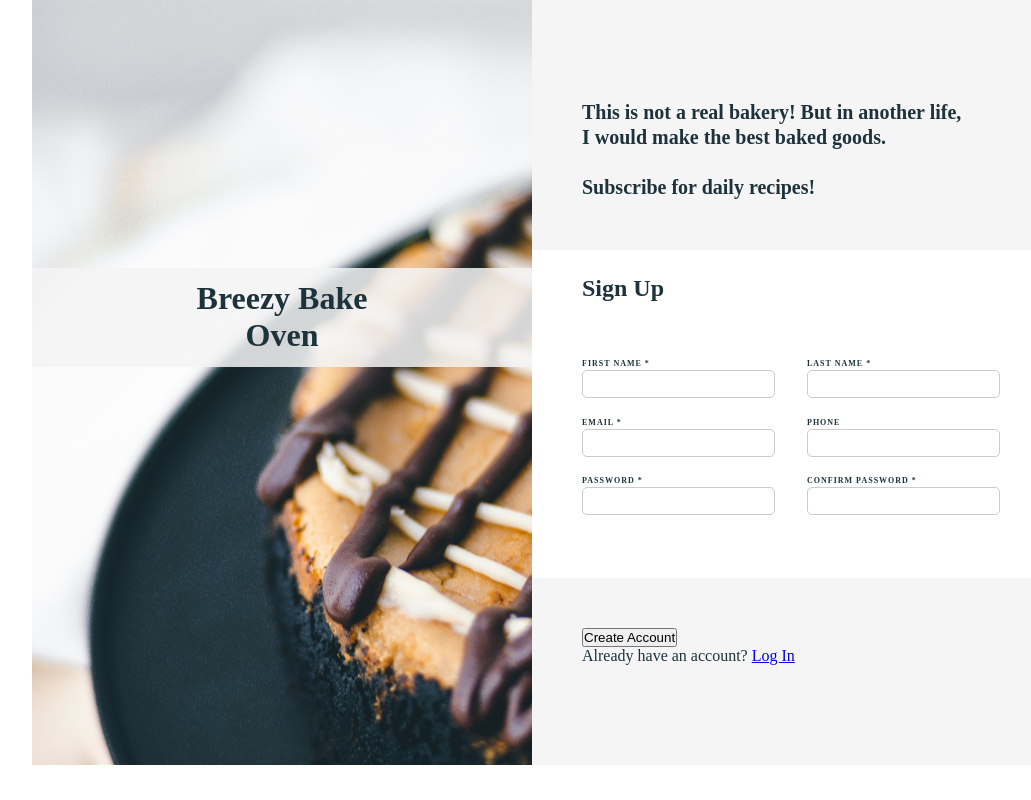
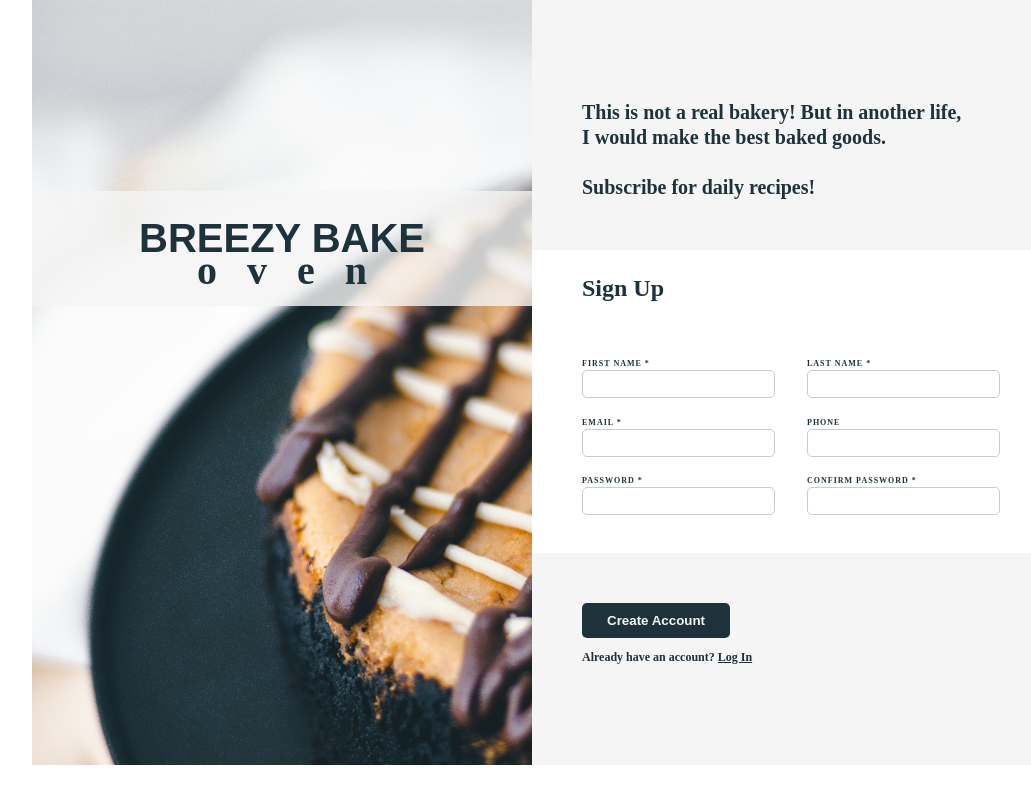
Before and after one commit to adrianbrown732/odin-form, a plain HTML site: page index.html in a window 1280 px wide. Shown: the whole page, without its empty margins (8-1039 px from the left). Drawn offline with Linux system fonts and the light colour scheme; a web font is replaced by a local one.

Commit message:
Add form section submit style

```diff
--- a/css/styles.css
+++ b/css/styles.css
@@ -10,7 +10,7 @@
   --spacing-lrg: calc(var(--spacing) * 2);
   --spacing-xl: calc(var(--spacing) * 4);
 
-  font-family: "Inter-Variable";
+  font-family: "inter-variable";
 }
 
 * {
@@ -25,30 +25,48 @@ main {
   color: var(--main-text);
   width: 1200px;
   margin: 0 auto;
+  /* margin-top: 20px; */
 }
 
 /* Form background and logo
 **********************************************/
-main .form-bg {
+.form-bg {
   position: relative;
   grid-column: span 5;
   background-image: url(/img/pie-bg.png);
   text-align: center;
 }
 
-main .form-bg h1 {
+.form-bg h1 {
   position: absolute;
-  width: 100%;
-  padding: var(--spacing-xs);
-  top: 35%;
-  background: hsla(0, 0%, 96%, 0.85);
+  top: 25%;
+  left: 0;
+  right: 0;
+
+  padding: var(--spacing-sm);
+  background: hsla(0, 0%, 96%, 0.8);
+
+  text-transform: uppercase;
+  font-size: 2.5rem;
+  font-family: "inter-variable", sans-serif;
+  font-variation-settings: "wght" 100, "slnt" 0;
 }
 
-main .form-bg span {
+.form-bg span {
   display: block;
+
+  text-align: center;
+  text-transform: lowercase;
+  letter-spacing: 0.75em;
+  text-indent: 0.75em;
+  font-family: "linotype-didot", serif;
+  font-weight: 700;
+  font-style: normal;
+  font-size: 2.5rem;
+  line-height: 0.5em;
 }
 
-/* Form styles
+/* FORM STYLES
 **********************************************/
 main form {
   grid-column: span 7;
@@ -83,7 +101,7 @@ form section:nth-child(odd) {
 
   padding-top: var(--spacing-sm);
   padding-right: var(--spacing-xl);
-  padding-bottom: var(--spacing);
+  padding-bottom: var(--spacing-sm);
   padding-left: var(--spacing);
 }
 
@@ -98,7 +116,7 @@ form section:nth-child(odd) {
 
 .section-signup label {
   text-transform: uppercase;
-  font-weight: 900;
+  font-weight: bold;
   font-size: 0.5rem;
   letter-spacing: 0.125em;
 }
@@ -119,3 +137,27 @@ form section:nth-child(odd) {
   padding-bottom: var(--spacing-lrg);
   padding-left: var(--spacing);
 }
+
+.section-button button {
+  border: none;
+  border-radius: 5px;
+  background: var(--main-text);
+  color: var(--bg-text);
+  font-weight: bold;
+  padding: 10px 25px;
+  margin-bottom: var(--spacing-xs);
+}
+
+.section-button button,
+.section-button a {
+  cursor: pointer;
+}
+
+.section-button p {
+  font-size: 0.75rem;
+  font-weight: bold;
+}
+
+.section-button a {
+  color: var(--main-text);
+}
--- a/index.html
+++ b/index.html
@@ -11,7 +11,7 @@
   <body>
     <main>
       <div class="form-bg">
-        <h1>Breezy Bake<span>Oven</span></h1>
+        <h1>Breezy Bake<br /><span>Oven</span></h1>
       </div>
       <form action="" method="get">
         <section class="section-header">
```
